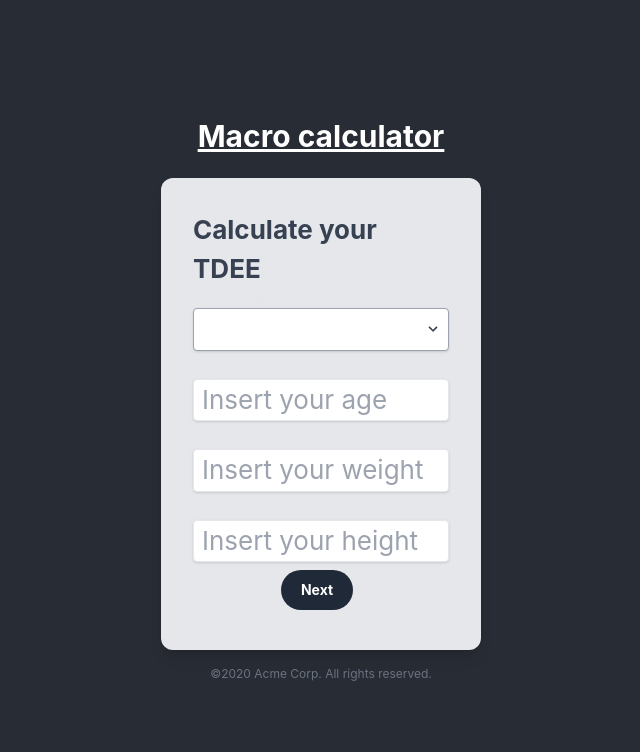
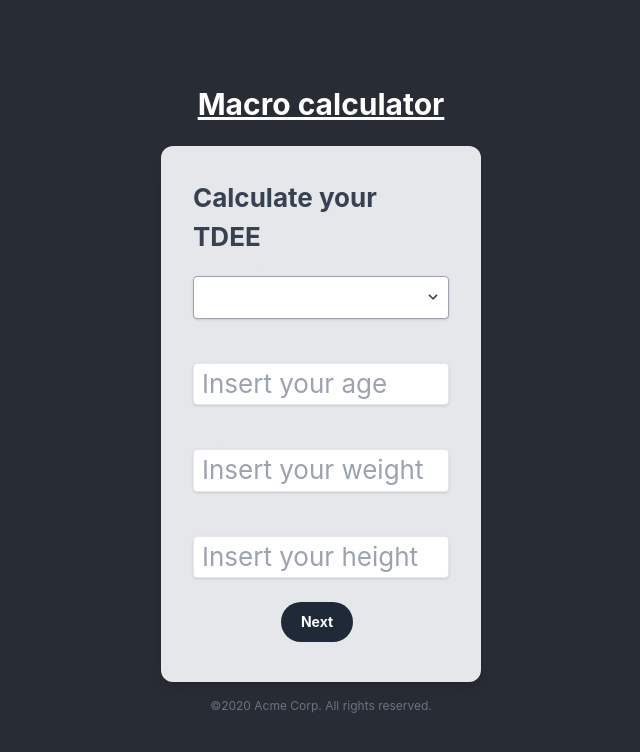
Before and after one commit to FACorreiaa/Macro-Calculator-React, a React (Vite) app: page / in a window 1280 px wide. Shown: the top 752 px of the page, without its empty margins (319-959 px from the left). Built offline with nearby package versions, Linux system fonts and the light colour scheme; what @catppuccin/tailwindcss would draw is missing.

Commit message:
add button to second page

```diff
--- a/src/components/input.tsx
+++ b/src/components/input.tsx
@@ -18,7 +18,7 @@ function CustomInput({
 	methods,
 }: CustomInputProps) {
 	return (
-		<div className="mb-2">
+		<div className="mb-6">
 			<label className="block text-gray-200 dark:text-gray-900 text-sm font-bold">
 				{label}
 			</label>
--- a/src/components/select.tsx
+++ b/src/components/select.tsx
@@ -14,7 +14,7 @@ type CustomSelectProps = {
 };
 function CustomSelect({ label, id, options, methods }: CustomSelectProps) {
 	return (
-		<div className="mb-2">
+		<div className="mb-6">
 			<label className="block text-gray-200 dark:text-gray-900 text-sm font-bold">
 				{label}
 			</label>
--- a/src/pages/goal.tsx
+++ b/src/pages/goal.tsx
@@ -68,7 +68,8 @@ function GoalPage() {
 						methods={register('activity')}
 					/> */}
 
-					<div className="flex justify-center">
+					<div className="flex justify-between">
+						<CustomButtom type="button" label="Previous" />
 						<CustomButtom type="submit" label="Calculate" />
 					</div>
 				</CustomTdeeForm>
```
